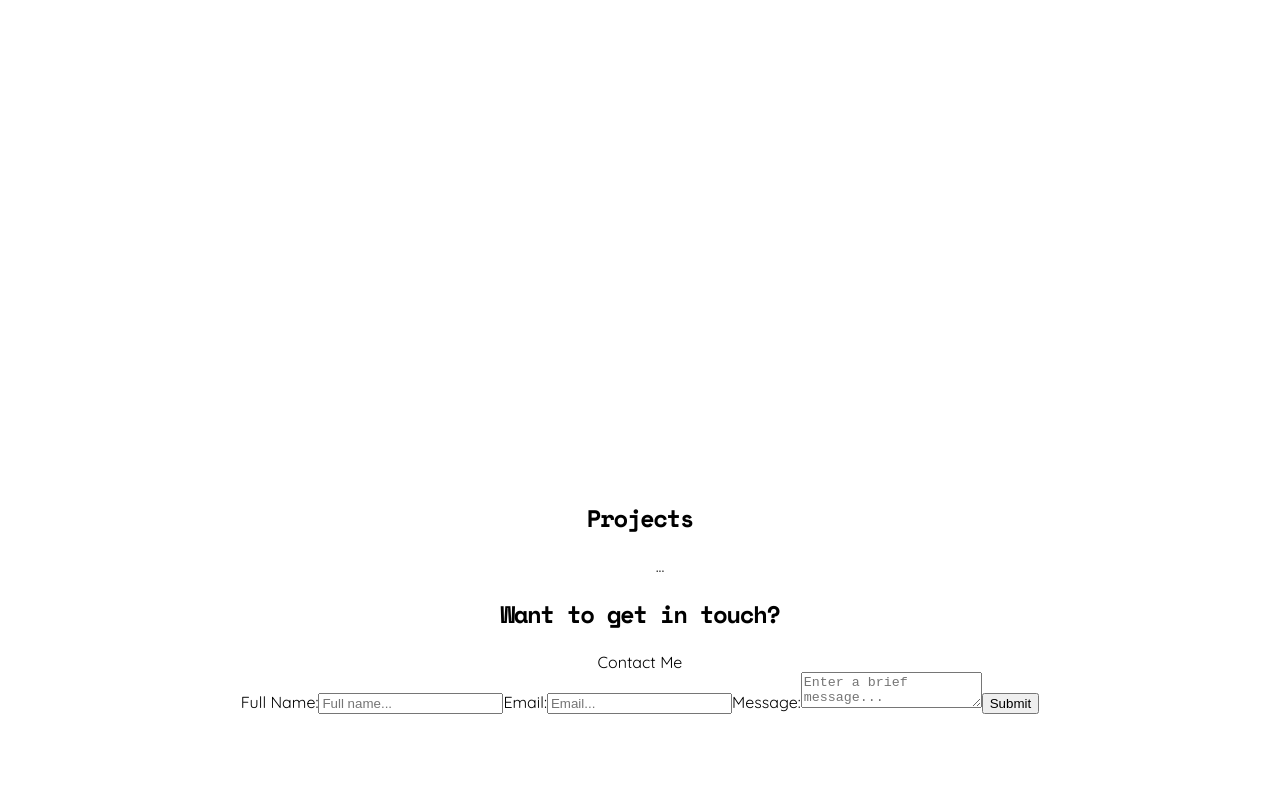
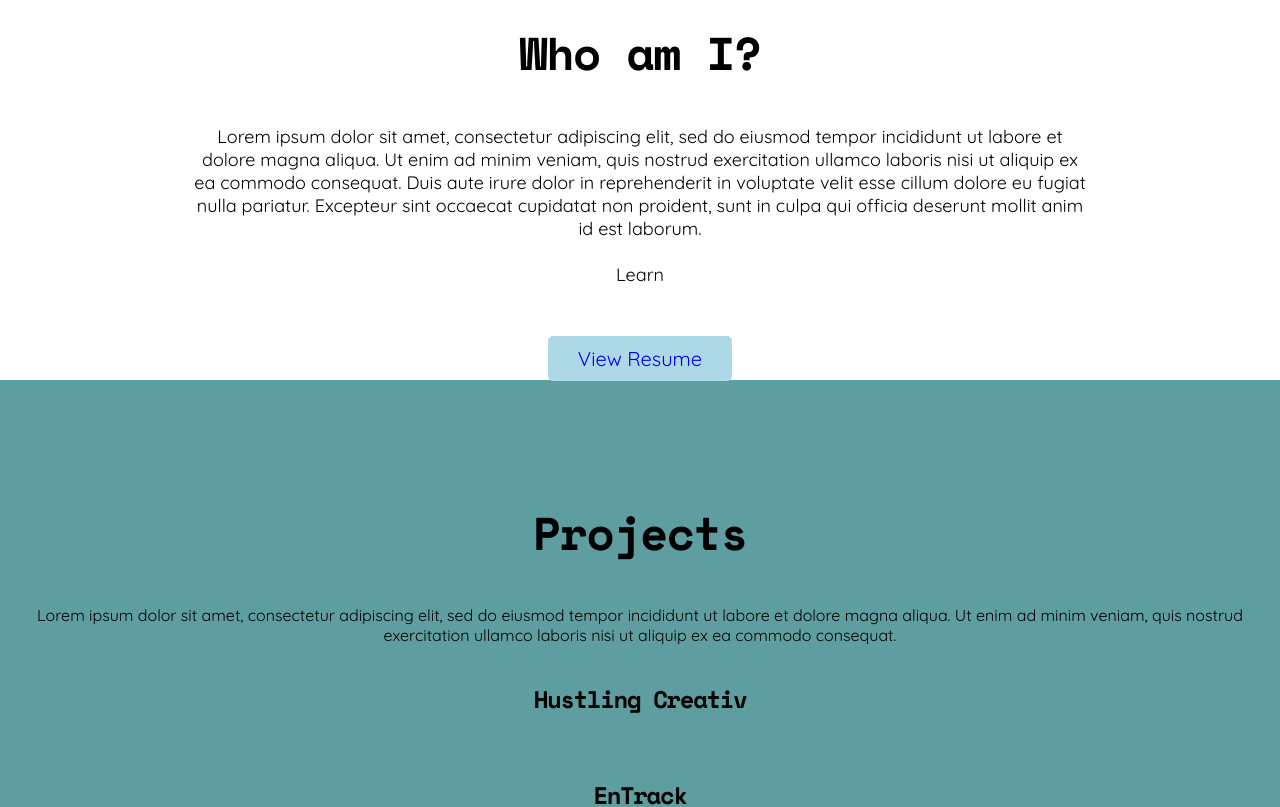
Before and after one commit to antonibrivera/portfolio-websitev2, a React (Create React App) app: page / in a window 1280 px wide. Shown: the part 820-1627 px from the top of the page. Before the commit the page ends 1534 px from the top, so only its background shows below. Built offline with nearby package versions, Linux system fonts and the light colour scheme.

Commit message:
added mock database & working on displaying projects on 'Home' with the 'ProjectItem' component

```diff
--- a/src/components/Home/Home.css
+++ b/src/components/Home/Home.css
@@ -1,9 +1,9 @@
-/* HERO SECTION */
+/* -------------------- HERO SECTION */
 
 .hero-section {
   width: 100%;
   height: 90vh;
-  background-color: blue;
+  background-color: cadetblue;
   display: flex;
   flex-direction: row;
 }
@@ -34,8 +34,44 @@
   z-index: -1px;
 }
 
-/* ABOUT/WHO AM I? SECTION */
+/* -------------------- ABOUT/WHO AM I? SECTION */
 
 .about-section {
-  height: 70vh;
+  height: 50vh;
+  padding: 80px 0 0 0;
+  display: flex;
+  flex-direction: column;
+  align-items: center;
 }
+
+#about-title {
+  font-size: 46px;
+}
+
+#about-description {
+  font-size: 18px;
+  width: 900px;
+  margin: 0 0 50px 0;
+}
+
+.about-section a {
+  text-decoration: none;
+  background-color: lightblue;
+  padding: 10px 15px;
+  border-radius: 5px;
+  font-size: 20px;
+}
+
+/* -------------------- PROJECTS SECTION */
+
+.projects-section {
+  padding: 80px 0 0 0;
+  background-color: cadetblue;
+  display: flex;
+  flex-direction: column;
+  align-items: center;
+}
+
+#projects-title {
+  font-size: 46px;
+}
--- a/src/components/Home/Home.js
+++ b/src/components/Home/Home.js
@@ -1,8 +1,28 @@
 import React from 'react';
+import { Link } from 'react-router-dom';
 import './Home.css';
 import workspace from '../../assets/workspace-min.png';
+import Project from '../ProjectItem/ProjectItem';
+import database from '../../database';
 
 export default function Home(props) {
+
+  const generateProjectElement = (projects) => {
+    const projectsArray = projects.map(project => {
+      return <Project
+        key={project.id}
+        id={project.id}
+        title={project.title}
+        img={project.img}
+        body={project.body}
+        technologies={project.technologies}
+        liveLink={project.liveLink}
+        repoLink={project.repoLink}
+      />
+    })
+    return projectsArray;
+  }
+
   return (
     <div>
       <main className='hero-section'>
@@ -14,13 +34,32 @@ export default function Home(props) {
       </main>
       <section className='about-section'>
         <h2 id='about-title'>Who am I?</h2>
-        <p id='about-description'>Lorem ipsum dolor sit amet.</p>
+        <p id='about-description'>
+          Lorem ipsum dolor sit amet, consectetur adipiscing elit, sed do eiusmod tempor incididunt
+          ut labore et dolore magna aliqua. Ut enim ad minim veniam, quis nostrud exercitation ullamco laboris
+          nisi ut aliquip ex ea commodo consequat. Duis aute irure dolor in reprehenderit in voluptate velit
+          esse cillum dolore eu fugiat nulla pariatur. Excepteur sint occaecat cupidatat non proident, sunt
+          in culpa qui officia deserunt mollit anim id est laborum.
+        <br />
+        <br />
+        Learn
+        </p>
+        <Link to='/resume'>
+          <a href='/resume' id='about-cta-btn'>View Resume</a>
+        </Link>
       </section>
       <section className='projects-section'>
-        <h2 id='projects-title'>Projects</h2>
-        <ul id='projects-list'>
-          ...
-        </ul>
+        <div className='projects-text'>
+          <h2 id='projects-title'>Projects</h2>
+          <p id='projects-description'>
+            Lorem ipsum dolor sit amet, consectetur adipiscing elit, sed do eiusmod tempor incididunt
+            ut labore et dolore magna aliqua. Ut enim ad minim veniam, quis nostrud exercitation ullamco laboris
+            nisi ut aliquip ex ea commodo consequat.
+          </p>
+        </div>
+        <section id='projects-list'>
+          {generateProjectElement(database)}
+        </section>
       </section>
       <section className='contact-section'>
         <h2 id='contact-title'>Want to get in touch?</h2>
--- a/src/components/Navbar/Navbar.css
+++ b/src/components/Navbar/Navbar.css
@@ -16,6 +16,11 @@
   border-radius: 5px;
 }
 
+.navbar a:hover {
+  cursor: pointer;
+  background-color: cornsilk;
+}
+
 #tagline {
   position: absolute;
   left: 50px;
--- /dev/null
+++ b/src/components/ProjectItem/ProjectItem.js
@@ -0,0 +1,11 @@
+import React from 'react';
+import './ProjectItem.css';
+
+export default function Project(props) {
+  return (
+    <article className='project-item' key={props.id}>
+      <h2>{props.title}</h2>
+      <img src={props.img.src} alt={props.img.alt} />
+    </article>
+  );
+}
--- /dev/null
+++ b/src/database.js
@@ -0,0 +1,40 @@
+import React from 'react';
+
+const database = [
+  {
+    id: 1,
+    title: 'Hustling Creativ',
+    img: {
+      src: '',
+      alt: ''
+    },
+    body: 'Lorem ipsum dolor sit amet...',
+    technologies: [
+      <i></i>,
+      <i></i>,
+      <i></i>,
+      <i></i>
+    ],
+    liveLink: '',
+    repoLink: ''
+  },
+  {
+    id: 2,
+    title: 'EnTrack',
+    img: {
+      src: '',
+      alt: ''
+    },
+    body: 'Lorem ipsum dolor sit amet...',
+    technologies: [
+      <i></i>,
+      <i></i>,
+      <i></i>,
+      <i></i>
+    ],
+    liveLink: '',
+    repoLink: ''
+  }
+]
+
+export default database;
```
Also changed, not shown: src/components/Project/Project.js (deleted, +0 -10 lines), src/reportWebVitals.js (deleted, +0 -13 lines), src/components/ProjectItem/ProjectItem.css (added), 1 other file (tests, documents, lock files or other folders).
